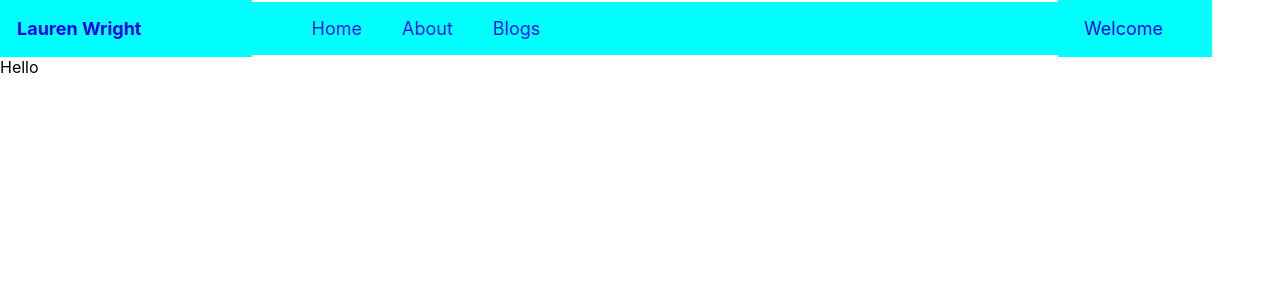
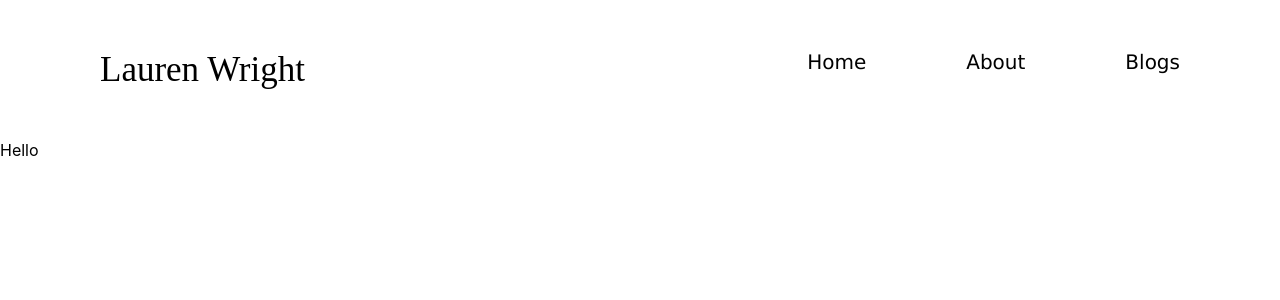
Before and after one commit to lmwright6/personal-site, a React (Create React App) app: page / in a window 1280 px wide. Shown: the top 300 px of the page. Built offline with nearby package versions, Linux system fonts and the light colour scheme.

Commit message:
nav styles

```diff
--- a/package.json
+++ b/package.json
@@ -14,6 +14,7 @@
     "react-dom": "^17.0.2",
     "react-router-dom": "^5.2.0",
     "react-scripts": "5.0.0",
+    "tailwindcss": "^3.0.13",
     "web-vitals": "^2.1.3"
   },
   "scripts": {
--- a/src/components/NavBar.css
+++ b/src/components/NavBar.css
@@ -1,83 +1,37 @@
-.mid {
-	background-color: aqua;
-	display: inline-block;
-	width: 63%;
-	margin: auto;
-}
+.navigation {
+	display: flex;
+	justify-content: space-between;
+	font-family: 'Lucida Sans', 'Lucida Sans Regular', 'Lucida Grande', 'Lucida Sans Unicode', Geneva, Verdana, sans-serif;
 
-.navbar{
-
-	display:inline-block;
-}
-
-
-
-
-.navbar li{
-
-list-style: none;
-display:inline-block;
-
-margin:auto;
-}
-
-.navbar li a{
-text-decoration: none;
-color:rgb(29, 25, 231);
-font-size: 18px;
-padding:8px 20px;
-}
-
-.navbar li a:hover{
-color:rgb(151, 7, 247);
-border: darkmagenta;
-border-radius: 2px;
-font-size: 20px;
-}
-
-.navbar li a:active{
-background-color: deepskyblue;
-border-radius: 5px;
-}
-.right {
-	background-color: aqua;
-display: inline-block;
-width: 8%;
-
-font-size: 18px;
-padding: 18px 26px;
-color: #1d19e7;
-}
-
-.right {
-	background-color: aqua;
-display: inline-block;
-width: 8%;
-
-font-size: 18px;
-padding: 18px 26px;
-color: #1d19e7;
-}
-	.right a{
-text-decoration:none;
-}
-.right:hover{
-font-weight:bolder;
 }
 
 .left {
-	background-color: aqua;
-display: inline-block;
-width: 17%;
-font-size: 18px;
-padding: 18px 17px;
-color: #1d19e7;
+	margin: 50px;
+	margin-left: 100px;
+	font-family: Lora;
 
 
 }
-.left a{
-text-decoration:none;
+.left a {
+	font-size: 35px;
 }
-.left:hover{
-font-weight:bolder;
+
+.nav-options {
+	display: flex;
+	margin: 50px;
+	margin-right: 100px;
 }
+.nav-options li {
+
+	padding-left: 100px;
+	list-style-type: none;
+	text-decoration: none;
+}
+.nav-options li a {
+	color: black;
+	text-decoration: none;
+	font-size: 20px;
+}
+.right {
+	justify-content: flex-end;
+}
--- a/src/components/NavBar.js
+++ b/src/components/NavBar.js
@@ -9,12 +9,12 @@ import {
 export default function NavBar() {
   return (
 
-    <header className="header">
+    <header className="navigation">
       <div className="left">
-        <a href="#">Lauren Wright</a>
+        <a>Lauren Wright</a>
       </div>
-      <div className="mid">
-        <ul className="navbar">
+      <div className="right">
+        <ul className="nav-options">
           <li>
             <Link to="/">Home</Link>
           </li>
@@ -27,9 +27,6 @@ export default function NavBar() {
         </ul>
 
       </div>
-      <div className="right">
-        <a href="#">Welcome</a>
-      </div>
 
     </header>
   );
```
Also changed, not shown: 1 other file (tests, documents, lock files or other folders).
